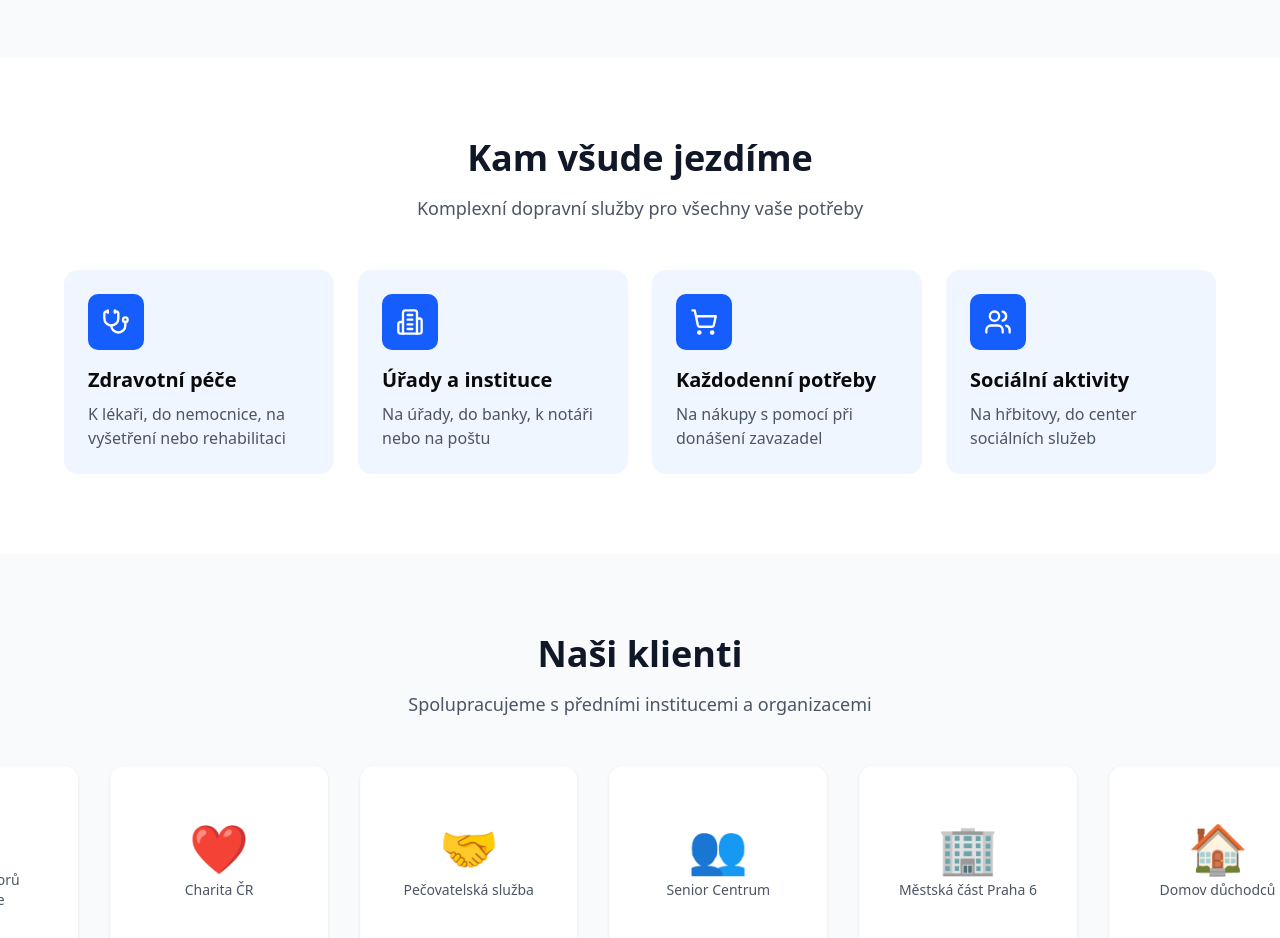
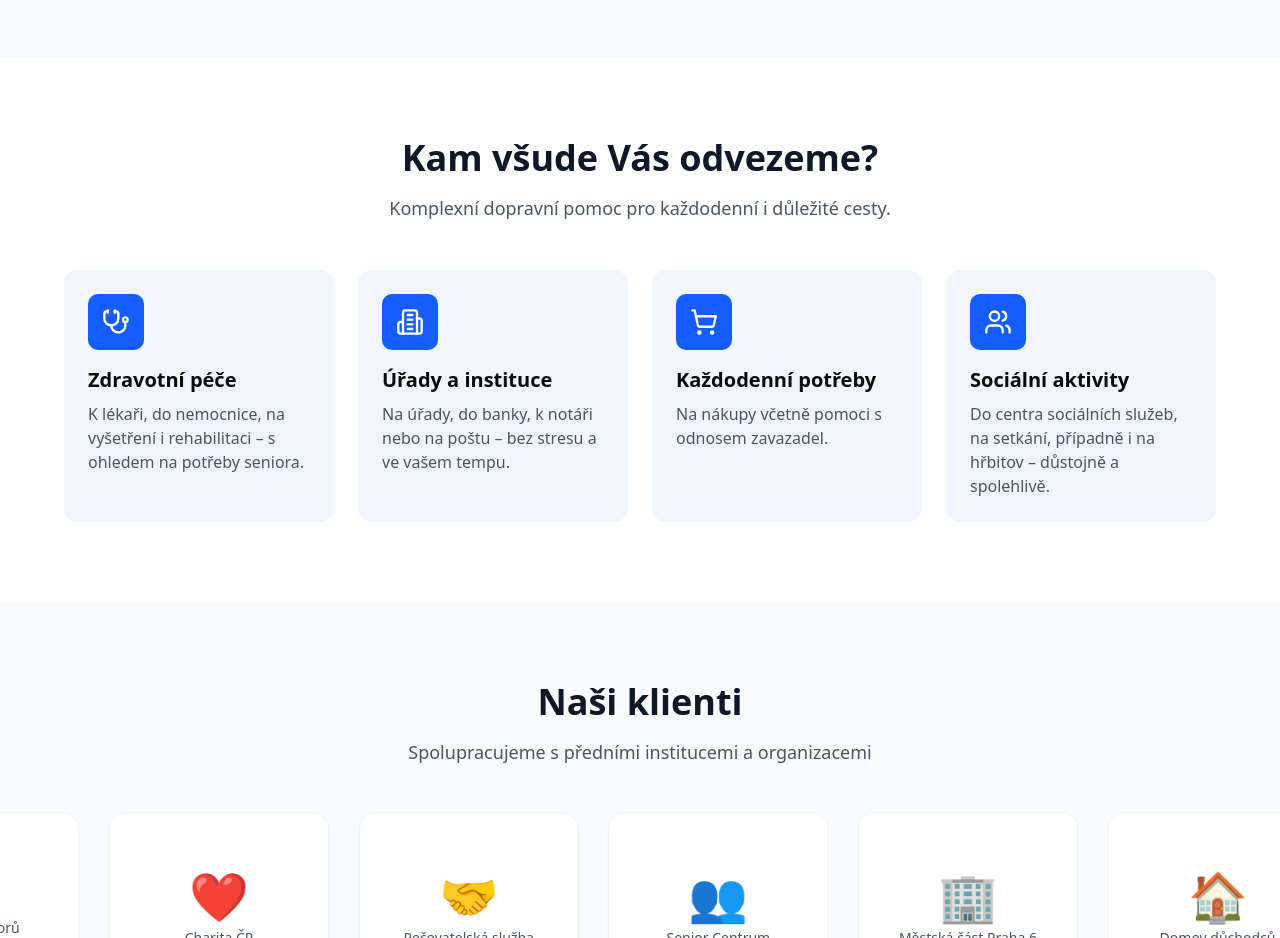
Before and after one commit to Agillis24/senior_taxi, a React (Vite) app: page / in a window 1280 px wide. Shown: the part 1520-2458 px from the top of the page. Built offline with nearby package versions, Linux system fonts and the light colour scheme.

Commit message:
Refine service descriptions and headings in Services.tsx
Updated service descriptions and section headings for clarity and detail.

```diff
--- a/src/components/Services.tsx
+++ b/src/components/Services.tsx
@@ -5,22 +5,22 @@ export function Services() {
     {
       icon: Stethoscope,
       title: 'Zdravotní péče',
-      description: 'K lékaři, do nemocnice, na vyšetření nebo rehabilitaci',
+      description: 'K lékaři, do nemocnice, na vyšetření i rehabilitaci – s ohledem na potřeby seniora.',
     },
     {
       icon: Building2,
       title: 'Úřady a instituce',
-      description: 'Na úřady, do banky, k notáři nebo na poštu',
+      description: 'Na úřady, do banky, k notáři nebo na poštu – bez stresu a ve vašem tempu.',
     },
     {
       icon: ShoppingCart,
       title: 'Každodenní potřeby',
-      description: 'Na nákupy s pomocí při donášení zavazadel',
+      description: 'Na nákupy včetně pomoci s odnosem zavazadel.',
     },
     {
       icon: Users,
       title: 'Sociální aktivity',
-      description: 'Na hřbitovy, do center sociálních služeb',
+      description: 'Do centra sociálních služeb, na setkání, případně i na hřbitov – důstojně a spolehlivě.',
     },
   ];
 
@@ -29,10 +29,10 @@ export function Services() {
       <div className="container mx-auto px-4">
         <div className="text-center mb-12">
           <h2 className="text-3xl md:text-4xl font-bold text-gray-900 mb-4">
-            Kam všude jezdíme
+            Kam všude Vás odvezeme?
           </h2>
           <p className="text-lg text-gray-600 max-w-3xl mx-auto">
-            Komplexní dopravní služby pro všechny vaše potřeby
+            Komplexní dopravní pomoc pro každodenní i důležité cesty.
           </p>
         </div>
 
```
